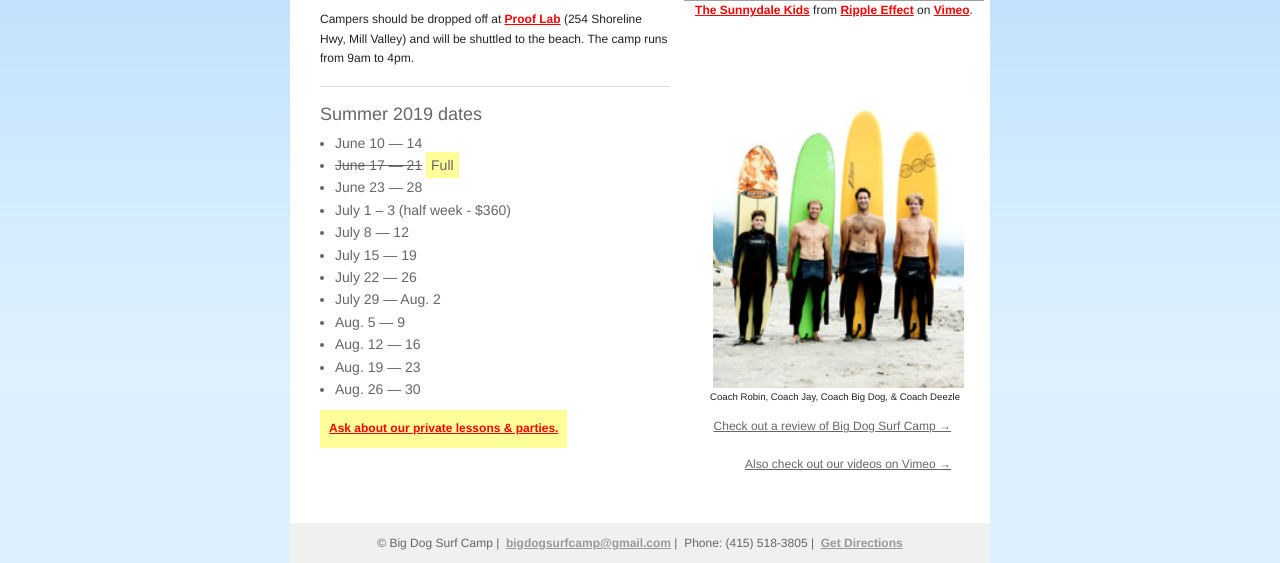
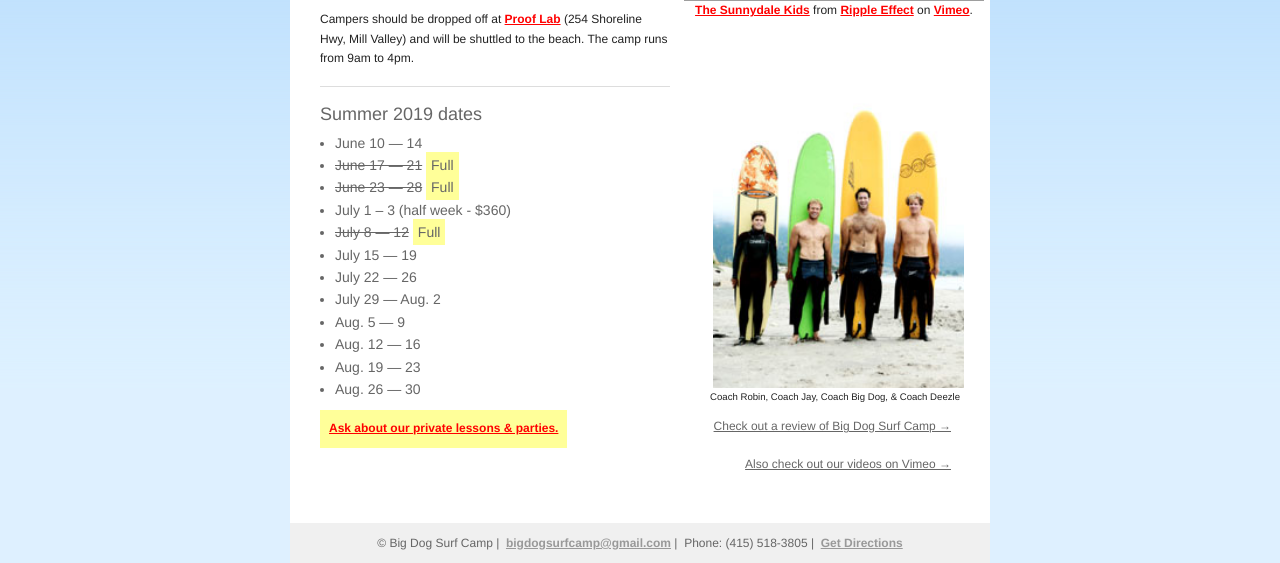
Before and after one commit to dpogni/big-dog-surf-camp, a PHP site: page / in a window 1280 px wide. Shown: the part 811-1374 px from the top of the page. Run offline with PHP 8.4, Linux system fonts and the light colour scheme; grey boxes are pictures that could not be loaded.

Commit message:
update dates

```diff
--- a/index.php
+++ b/index.php
@@ -37,9 +37,9 @@
 	<ul class="info ul">
 		<li>June 10 — 14</li>
 		<li><del>June 17 — 21</del> <span class="highlight">Full</span></li>
-		<li>June 23 — 28</li>
+		<li><del>June 23 — 28</del> <span class="highlight">Full</span></li>
 		<li>July 1 – 3 (half week - $360)</li>
-		<li>July 8 — 12</li>
+		<li><del>July 8 — 12</del> <span class="highlight">Full</span></li>
 		<li>July 15 — 19</li>
 		<li>July 22 — 26</li>
 		<li>July 29 — Aug. 2</li>
```
Also changed, not shown: 1 other file.
